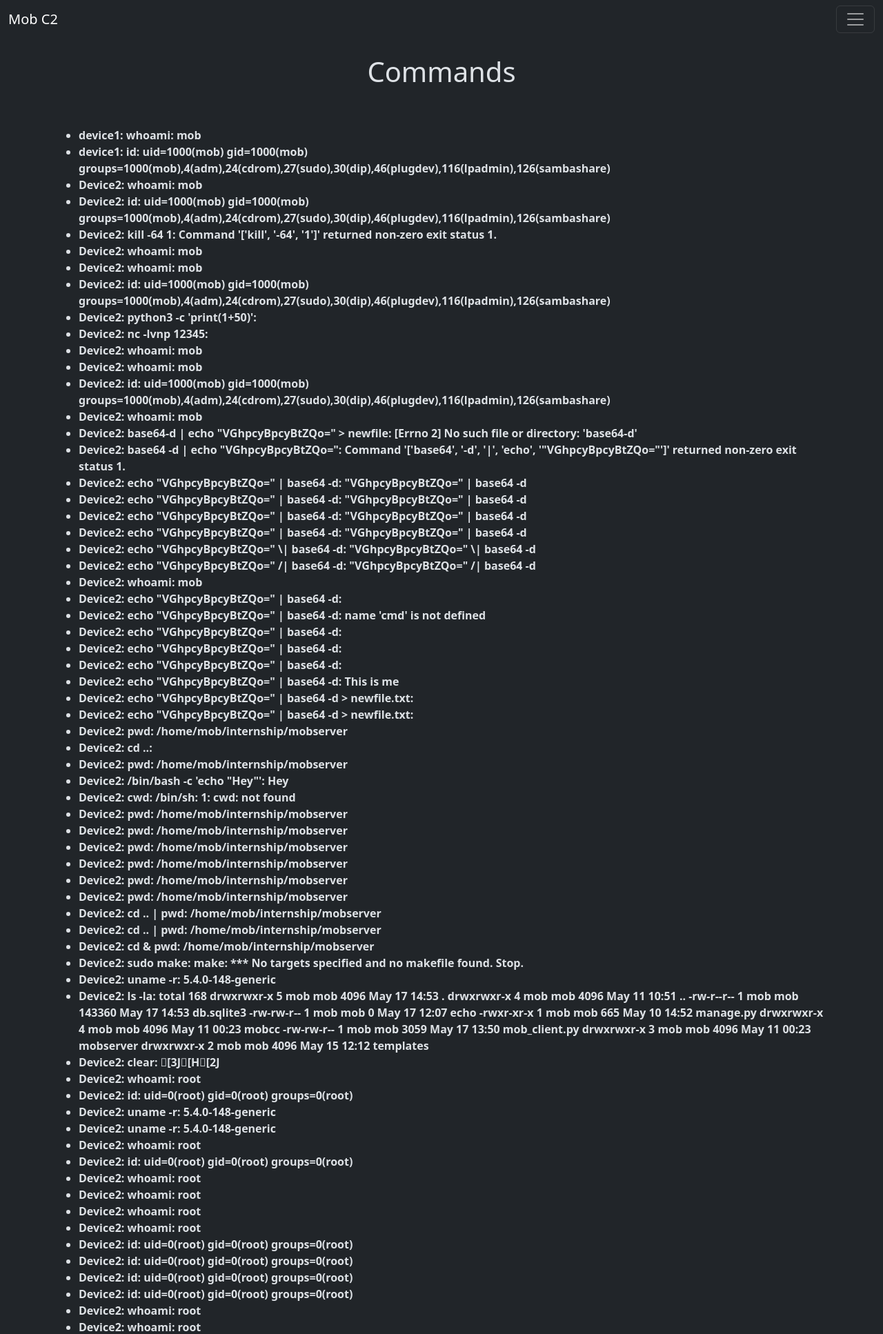
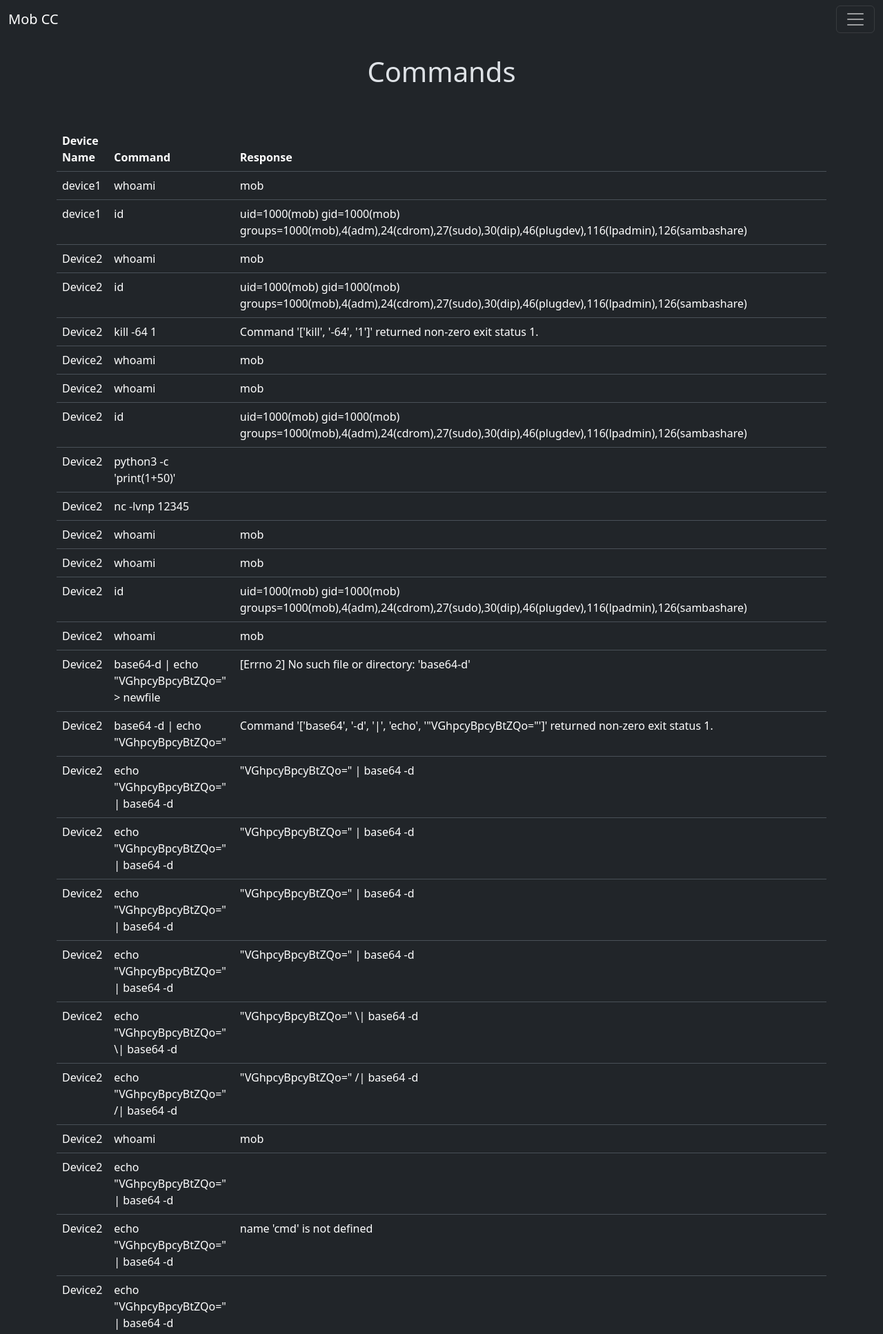
Before and after one commit to shv-om/mobcc, a Django app: page /commands_list/ in a window 1280 px wide. Shown: the top 1934 px of the page at 69% size. Run offline with Django 4.2, Linux system fonts and the light colour scheme; data comes from the database, SQL or seed files in the repository.

Commit message:
Update tempates

```diff
--- a/mobserver/templates/base.html
+++ b/mobserver/templates/base.html
@@ -10,7 +10,7 @@
   <body>
     <nav class="navbar navbar-dark bg-dark fixed-top">
       <div class="container-fluid">
-        <a class="navbar-brand" href="#">Mob C2</a>
+        <a class="navbar-brand" href="{% url 'home' %}">Mob CC</a>
         <button class="navbar-toggler" type="button" data-bs-toggle="offcanvas" data-bs-target="#offcanvasDarkNavbar" aria-controls="offcanvasDarkNavbar" aria-label="Toggle navigation">
           <span class="navbar-toggler-icon"></span>
         </button>
--- a/mobserver/templates/command_list.html
+++ b/mobserver/templates/command_list.html
@@ -8,13 +8,24 @@
   <div class="row">
     <div class="col text-start">
       {% if commands %}
-        <ul>
+        <table class="table table-hover">
+          <thead>
+            <tr>
+              <th scope="col">Device Name</th>
+              <th scope="col">Command</th>
+              <th scope="col">Response</th>
+            </tr>
+          </thead>
+          <tbody>
           {% for command in commands %}
-            <li>
-              <strong>{{ command.device }}: {{ command.command }}: {{ command.response }}</strong>
-            </li>
+            <tr>
+              <td scope="row">{{ command.device }}</td>
+              <td scope="row">{{ command.command }}</td>
+              <td scope="row">{{ command.response }}</td>
+            </tr>
           {% endfor %}
-        </ul>
+          </tbody>
+        </table>
       {% else %}
         <p>No commands have been sent yet.</p>
       {% endif %}
```
Also changed, not shown: mobserver/templates/home.html (+1 -9 lines).
